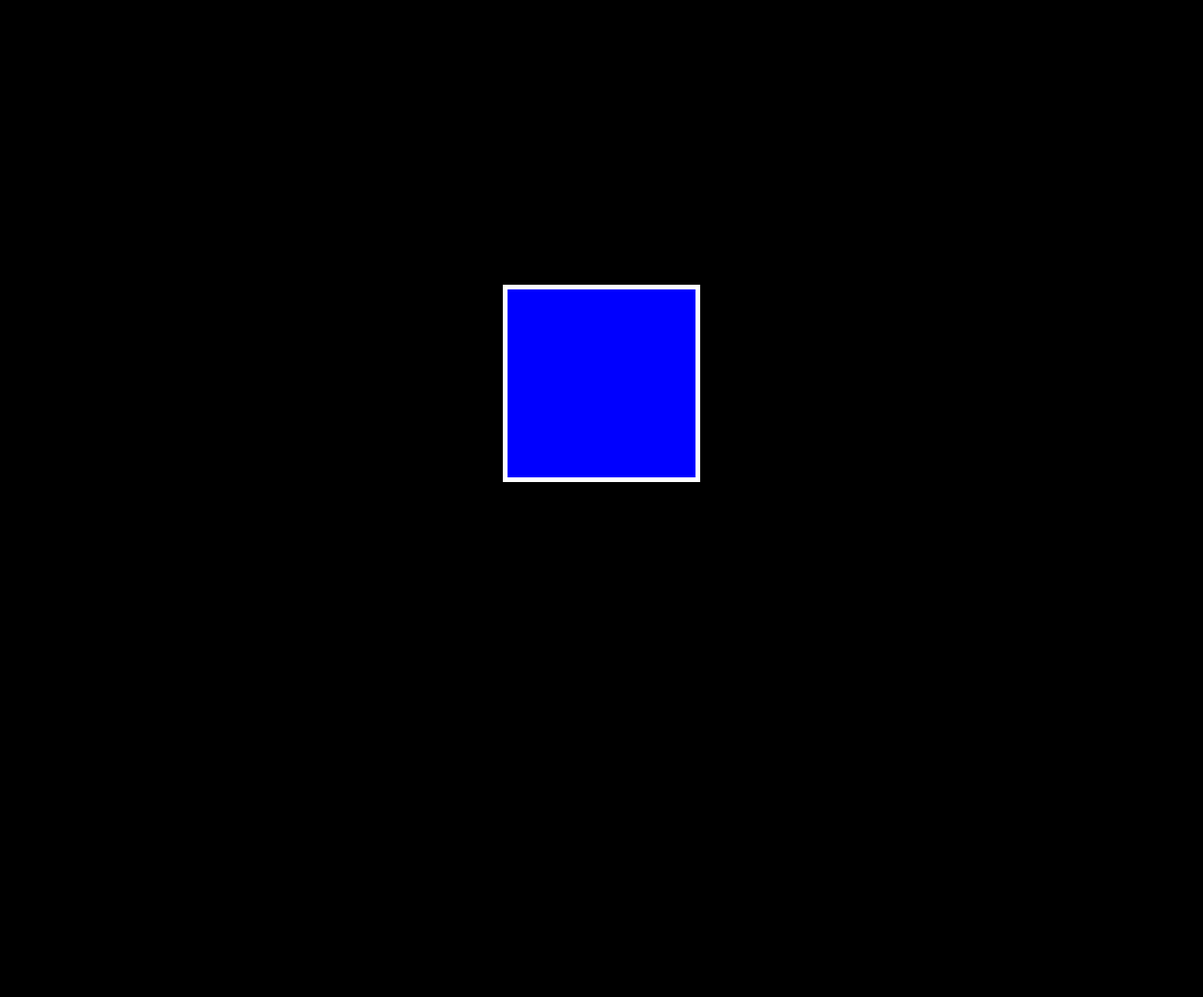
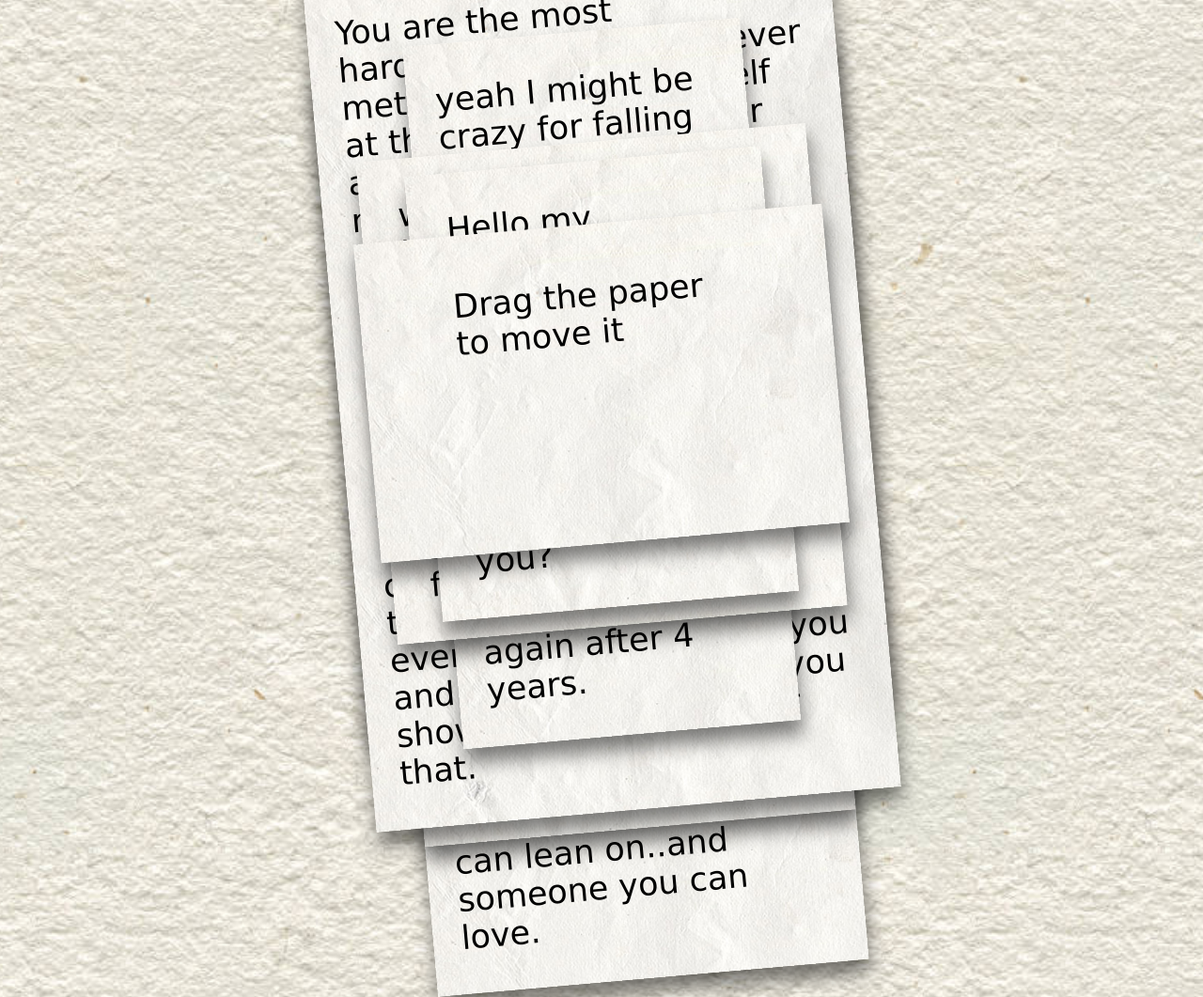
Before and after one commit to Dipanshumohan/confession-card, a plain HTML site: page index.html in a window 1280 px wide. Shown: the whole page at 94% size. Before the commit the page ends 816 px from the top, so only its background shows below. Drawn offline with Linux system fonts and the light colour scheme; a web font is replaced by a local one.

Commit message:
wrote lots of feelings.. 1 more day required I suppose.

```diff
--- a/index.html
+++ b/index.html
@@ -5,12 +5,60 @@
     <meta charset="UTF-8">
     <meta name="viewport" content="width=device-width, initial-scale=1.0">
     <link rel="stylesheet" href="style.css">
+    <link rel="preconnect" href="https://fonts.googleapis.com">
+    <link rel="preconnect" href="https://fonts.gstatic.com" crossorigin>
+    <link href="https://fonts.googleapis.com/css2?family=Zeyada&display=swap" rel="stylesheet">
     <title> Dear Misha </title>
 </head>
 
 <body>
-    <div class="paper" id="first-block"></div>
-    <div class="paper" id="second-block"></div>
+
+    <div class="paper tenth-block">
+        <p>And that is why..once again I wanna say it.. Misha please be my sweetheart.. My Lover so that I can give you all the Love I have!</p>
+    </div>
+    <div class="paper ninth-block">
+        <p>I mean look at this girl who can't fall for such a beauty hehehehe (it's my fav photo of yours :33 )</p>
+        <img class="pookie" src="misha.jpg" alt="My love's photo">
+    </div>
+    <div class="paper Eight-block">
+        <p>It's not been too long since we met.. so Misha I want us to learn about each other together..together as lovers..I know one thing for sure that I really really loveeeee you</p>
+        <p>This past month after meeting you seems like a dream to me..My mornings start with your messages and my night end with you in my thoughts. I never want this dream to ever end.</p>
+    </div>
+    <div class="paper seventh-block">
+        <p>Our first meeting was us sharing our previous love failures.. But Misha..you know I am glad.. that because of our those experiences.. I got to meet you.</p>
+        <p>The only thing I hate is not being with you when you were lonely.. I am so glad that you pushed through all those feelings you had at that time..Thank you Misha..for being alive..otherwise I'd never have met you.</p>
+        <p>And I wanna make sure.. that you never feel that way ever again..I wanna be your emotional support..someone you can lean on..and someone you can love.</p>
+    </div>
+    <div class="paper first-block">
+        <p> And let's just not forget about your beauty... as it's unforgettable :3 Girl seeing your photo and yeah those eyes... they make my heartbeat go faster. I love you for that</p>
+        <p> Babe.. If I start mentioning everything about you this website is gonna crash xD as this site is not enough I express everything I like about you.. I'd rather telling you directly ehe~</p>
+        <p>I love everything about my Misha.</p>
+    </div>
+
+
+    <div class="paper second-block">
+        <p> You are the most hardworking girl I have ever met... earning for yourself at this age is not easy for anyone at our age. Yet you make it look so normal.. I love you for that.</p>
+        <p> Your family situation doesn't stops you and you continue to live and find happiness for yourself.. I love you for that. </p>
+        <p> You are annoying, funny, cute and beat my ass in tcg...but you know.. I enjoy ever single second with you and all of your emotion you show me... I love you for that.</p>
+    </div>
+
+    <div class="paper third-block">
+        <p>yeah I might be crazy for falling for someone whom I found in a Game..</p>
+        <p>But you know.. this past month you are 24x7 in my mind >_< </p>
+        <p>Misha.. you are the angel who managed to make me love again after 4 years.</p>
+    </div>
+    <div class="paper fourth-block">
+        <p>well you know what? He already found you 1 month ago hehe~</p>
+        <p>Yes babe..it's me and I am all serious. I love you..I realised it when I heard your silly but cute laugh and then I started catching feelings for you</p>
+    </div>
+    <div class="paper fifth-block">
+         <p> Hello my sleepyhead...</p>
+         <p>Do you remember when i told you somedays ago how your lover will soon find you?</p>
+                 </div>
+    <div class="paper sixth-block">
+
+        <p>Drag the paper to move it</p>
+    </div>
 
     <script src="feelings.js"></script>
 
--- a/style.css
+++ b/style.css
@@ -1,24 +1,98 @@
 body {
 
-    background-color: black;
+    background-image: url(sheet1.jpg);
+    background-size: 1000px;
+    background-position: center center;
     height: 100vh;
     display: flex;
     align-items: center;
-    justify-content: center;
+    justify-content: center
 }
 
-#first-block {
 
-    background-color: red;
+
+
+
+.paper {
+
+    background-image: url(paper.jpg);
+    box-shadow: 1px 15px 20px 0px rgb(0, 0, 0, 0.5);
+    position: absolute;
+    transform: rotateZ(-5deg);
 }
 
-#second-block {
+p {
+    font-family: "Zeyada", cursive;
+    font-weight: 400;
+    font-style: normal;
+    font-size: 35px;
 
-    background-color: blue;
 }
-.paper {
+.sixth-block {
 
-    padding: 100px 100px;
-    border: 5px solid white;
-    position: absolute;
+
+
+    padding: 20px 100px;
+    width: 300px;
+    height: 300px;
+
 }
+
+.fifth-block {
+
+    padding: 5px 40px;
+    width: 300px;
+
+
+
+}
+
+.fourth-block{
+    padding: 5px 40px;
+    width: 400px;
+
+}
+
+.third-block{
+    padding: 5px 30px;
+    width: 300px;
+}
+
+.second-block{
+
+    padding: 5px 30px;
+    width: 500px;
+}
+
+.first-block {
+
+    padding: 5px 30px ;
+    width: 400px;
+}
+
+.seventh-block {
+
+    padding: 5px 30px;
+    width: 400px;
+}
+.Eight-block {
+
+    padding: 5px 30px;
+    width: 500px;
+}
+.ninth-block {
+
+    padding: 2px 30px;
+    width: 400px;
+
+}
+.pookie {
+
+      width: 400px;
+
+}
+.tenth-block {
+
+    padding: 2px 30px;
+    width: 400px;
+}
```
Also changed, not shown: misha.jpg (added), paper.jpg (added), sheet1.jpg (added).
